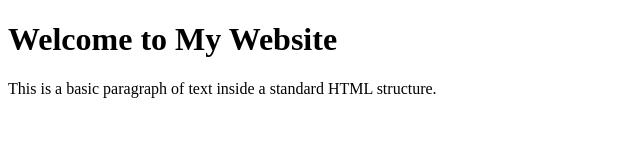
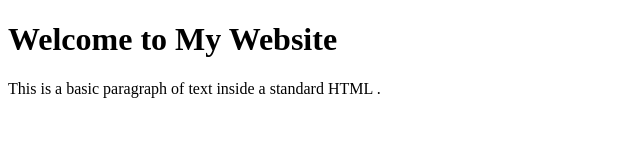
Before and after one commit to Kavin-gk/htmllearning, a plain HTML site: page index.html in a window 1280 px wide. Shown: the full height of the page, 0-640 px from the left. Drawn offline with Linux system fonts and the light colour scheme.

Commit message:
modified index.html

```diff
--- a/index.html
+++ b/index.html
@@ -8,7 +8,7 @@
 <body>
 
     <h1>Welcome to My Website</h1>
-    <p>This is a basic paragraph of text inside a standard HTML structure.</p>
+    <p>This is a basic paragraph of text inside a standard HTML .</p>
 
 </body>
 </html>
```
